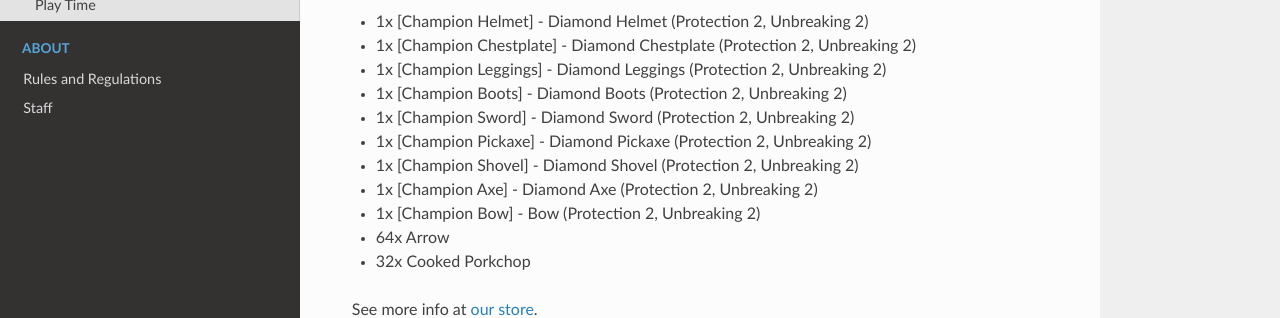
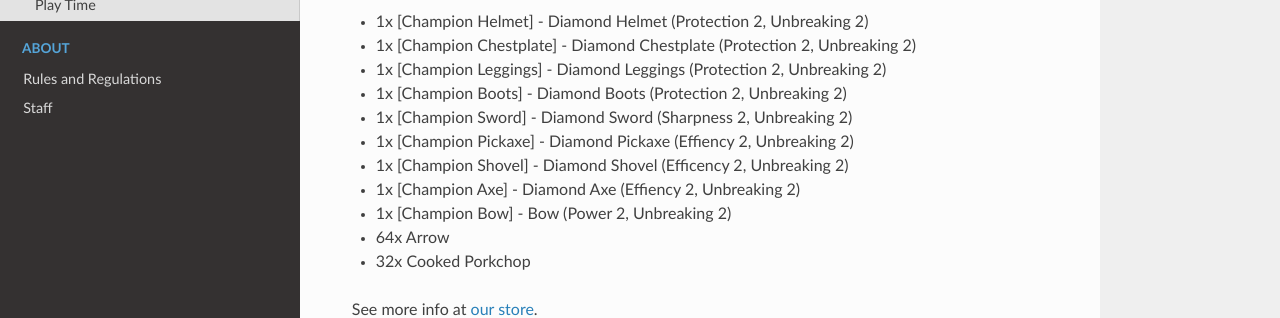
Before and after one commit to ExpanseMC/expansemc-wiki, an MkDocs documentation site: the page built from docs/players/ranks/donation.md, in a window 1280 px wide and 900 px high, scrolled down 1017 px. Shown: the part 425-743 px from the top of the window. Built offline with MkDocs 1.6.1, drawn with Linux system fonts in a browser that asks for light colours; nearby versions of some CDN libraries.

Commit message:
fix enchants

```diff
--- a/docs/players/ranks/donation.md
+++ b/docs/players/ranks/donation.md
@@ -57,11 +57,11 @@ Champion Kit (Cooldown: `3 days`):
 - 1x [Champion Chestplate] - Diamond Chestplate (Protection 2, Unbreaking 2)
 - 1x [Champion Leggings] - Diamond Leggings (Protection 2, Unbreaking 2)
 - 1x [Champion Boots] - Diamond Boots (Protection 2, Unbreaking 2)
-- 1x [Champion Sword] - Diamond Sword (Protection 2, Unbreaking 2)
-- 1x [Champion Pickaxe] - Diamond Pickaxe (Protection 2, Unbreaking 2)
-- 1x [Champion Shovel] - Diamond Shovel (Protection 2, Unbreaking 2)
-- 1x [Champion Axe] - Diamond Axe (Protection 2, Unbreaking 2)
-- 1x [Champion Bow] - Bow (Protection 2, Unbreaking 2)
+- 1x [Champion Sword] - Diamond Sword (Sharpness 2, Unbreaking 2)
+- 1x [Champion Pickaxe] - Diamond Pickaxe (Effiency 2, Unbreaking 2)
+- 1x [Champion Shovel] - Diamond Shovel (Efficency 2, Unbreaking 2)
+- 1x [Champion Axe] - Diamond Axe (Effiency 2, Unbreaking 2)
+- 1x [Champion Bow] - Bow (Power 2, Unbreaking 2)
 - 64x Arrow
 - 32x Cooked Porkchop
 
```
